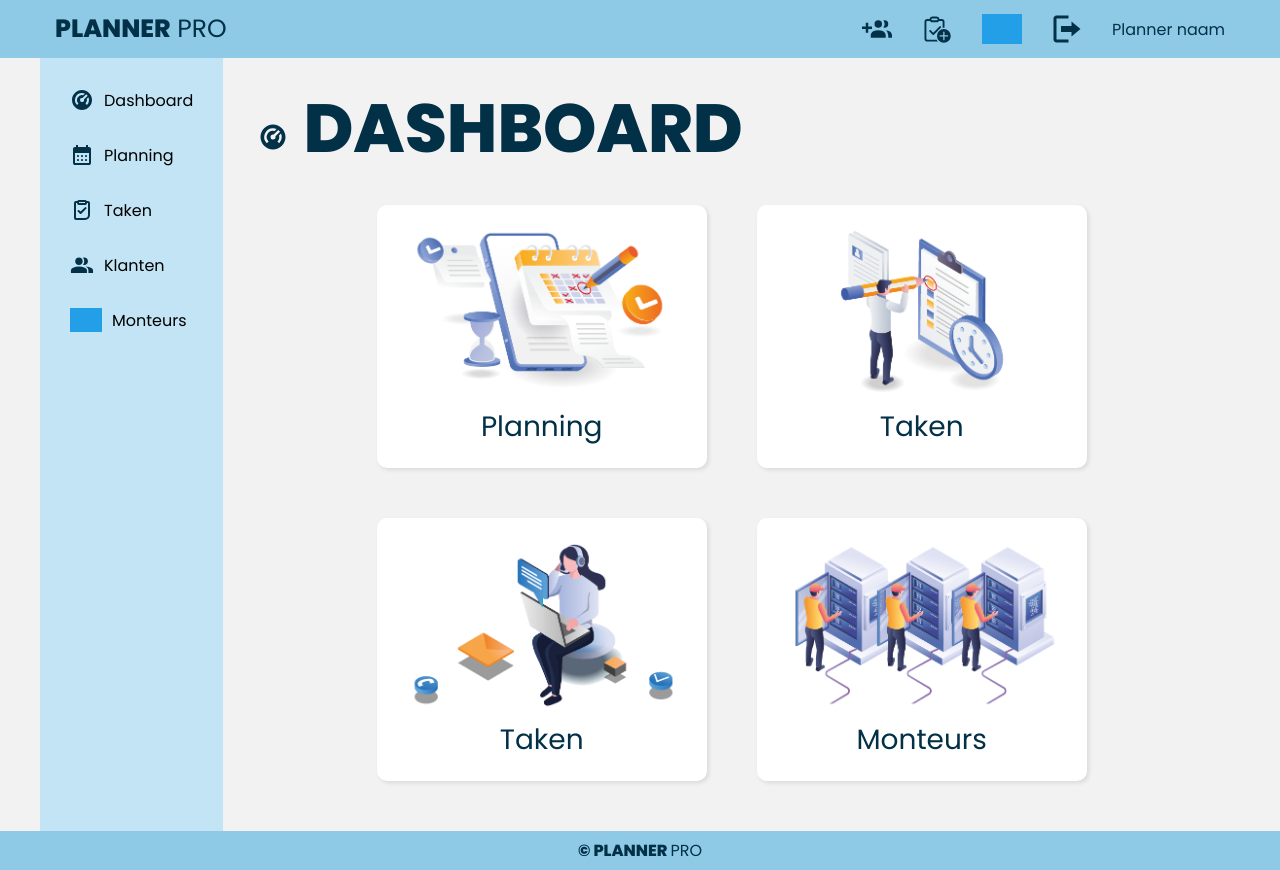
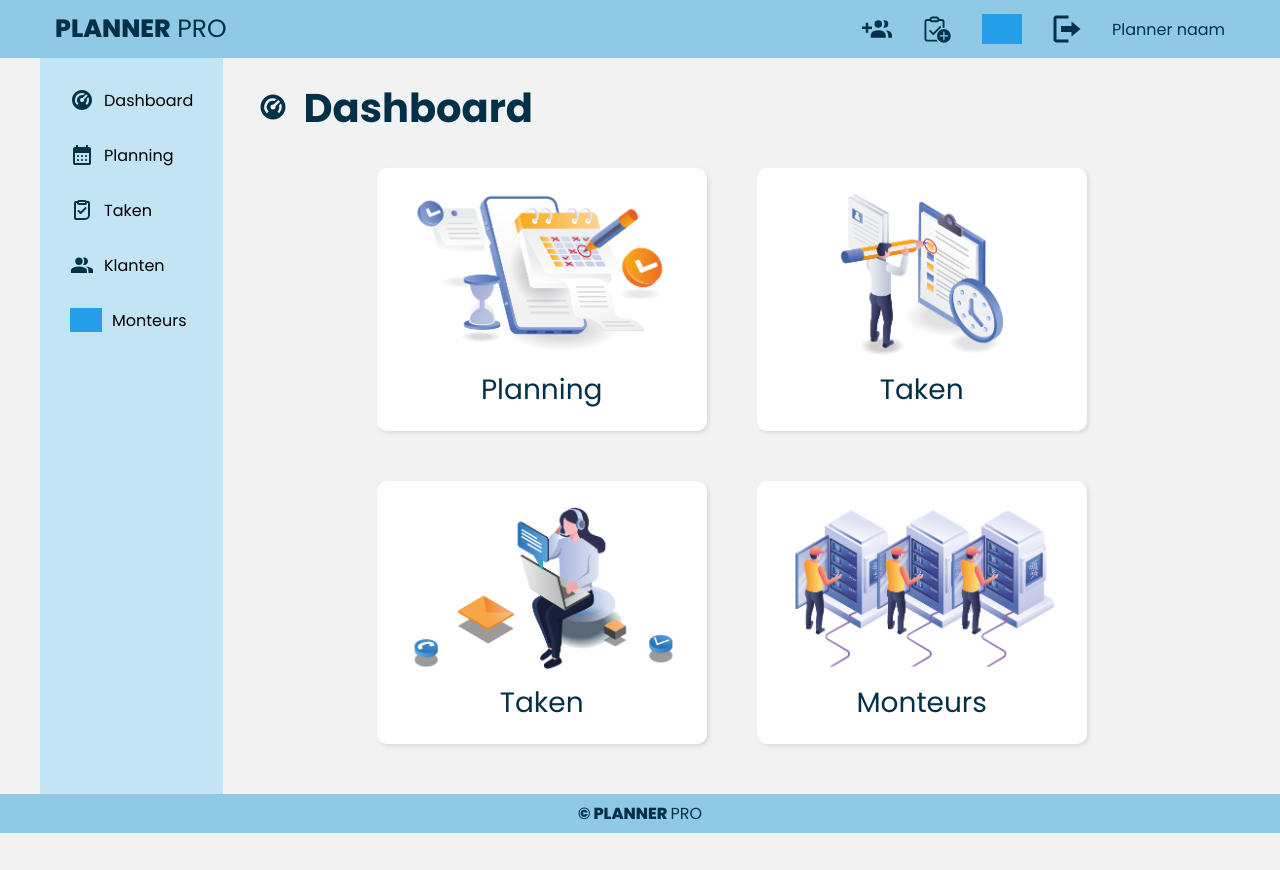
Before and after one commit to Lucinde/eindopdracht-fsd-frontend, a React (Create React App) app: page /planner in a window 1280 px wide. After the commit the page ends 833 px from the top, so only its background shows below. Built offline with nearby package versions, Linux system fonts and the light colour scheme; grey boxes are pictures that could not be loaded.

Commit message:
Rewrite CSS-styling that was too generic so that it only affects the elements on the right pages

```diff
--- a/src/App.css
+++ b/src/App.css
@@ -68,7 +68,7 @@ h1 {
     font-size: 40px;
     font-weight: 700;
     color: var(--dark-blue);
-    margin-bottom: 45px;
+    margin-bottom: 20px;
 }
 h1 img {
     height: 30px;
--- a/src/pages/login/Login.css
+++ b/src/pages/login/Login.css
@@ -36,7 +36,7 @@ main.login-page {
     border-radius: 10px;
 }
 
-h1 {
+.login-page h1 {
     font-size: 68px;
     text-transform: uppercase;
     font-weight: 800;
--- a/src/pages/mechanic/Mechanic.css
+++ b/src/pages/mechanic/Mechanic.css
@@ -1,3 +1,4 @@
 .mechanic-home .inner-container {
     flex-direction: column;
+    padding-top: 25px;
 }
--- a/src/pages/mechanic/MechanicHome.js
+++ b/src/pages/mechanic/MechanicHome.js
@@ -36,6 +36,7 @@ function MechanicHome(props) {
                         <td>Torenstraat 23, 1234 AB Nijmegen</td>
                         <td>Klant naam</td>
                         <td>Eerst regels omschrijving taak</td>
+                        {/*todo: voor de modal popup deze dependency toevoegen: https://www.npmjs.com/package/react-modal*/}
                         <td><a><img src={ico_details} alt="icon details" className="icon"/></a></td>
                     </tr>
                     </tbody>
--- a/src/pages/planner/Planner.css
+++ b/src/pages/planner/Planner.css
@@ -12,6 +12,7 @@ main .inner-container {
     flex-wrap: wrap;
     gap: 50px;
     justify-content: center;
+    margin-top: 30px;
 }
 
 .menu-tile {
```
